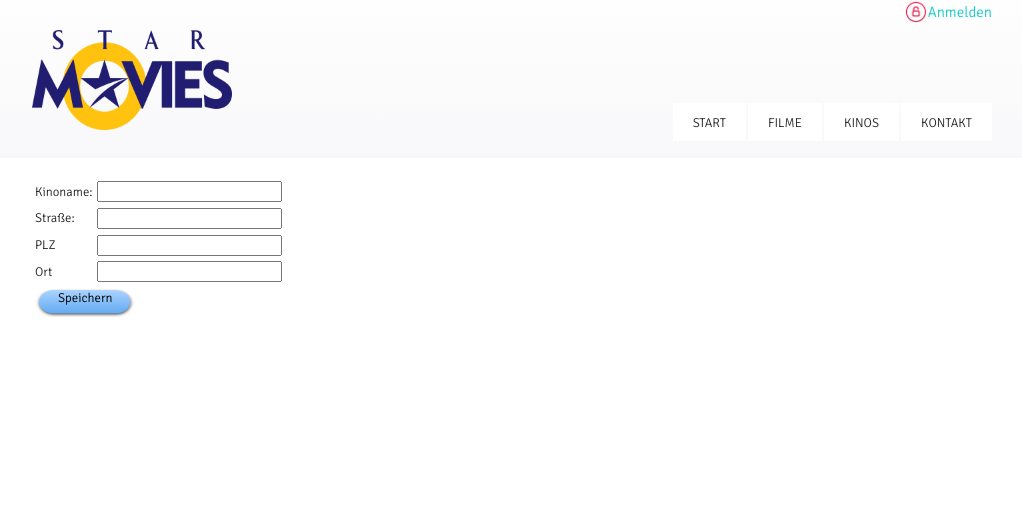
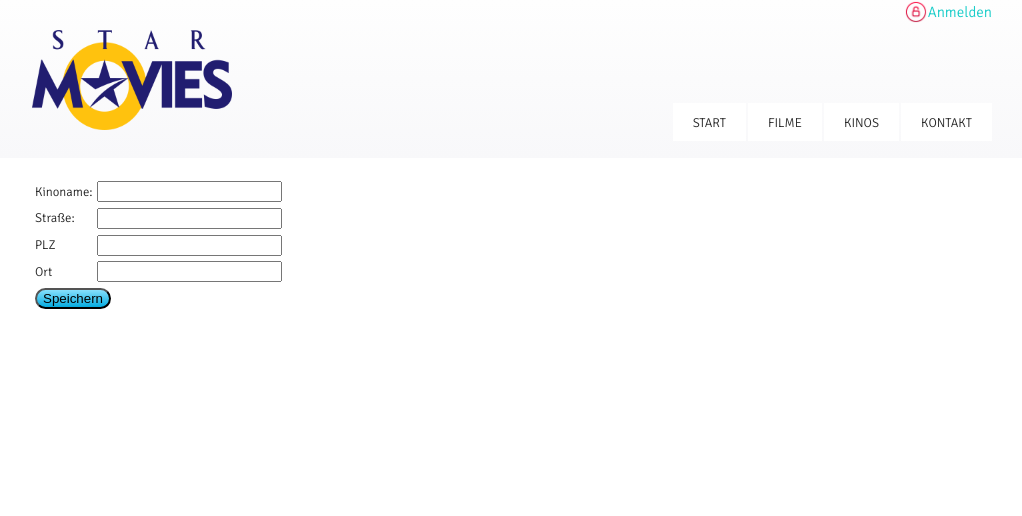
Before and after one commit to FBSKlagenfurt/Kino, a PHP site: page /EditCinema.php in a window 1280 px wide. Shown: the top 516 px of the page, without its empty margins (128-1150 px from the left). Run offline with PHP 8.4, Linux system fonts and the light colour scheme.

Commit message:
Submitbutton link geändert

```diff
--- a/Website/EditCinema.php
+++ b/Website/EditCinema.php
@@ -79,10 +79,8 @@
                     </tr>
                     <tr>
                         <td colspan="2">
-                            <a style='color:#000;height:30px;padding-left:23px; display: block;background-repeat: no-repeat; background-size:100px 30px; background-image:url("/images/button_bg.png");background-repeat: no-repeat;' href="javascript:document.getElementById('cinemaForm').submit()">
-                                Speichern
-                            </a>
-                            <input type="submit" style="visibility:hidden;width:0;height:0;"/>
+
+                            <input class="submitbutton" type="submit" value= "Speichern"/>
                         </td>
                     </tr>
                 </tbody>
```
